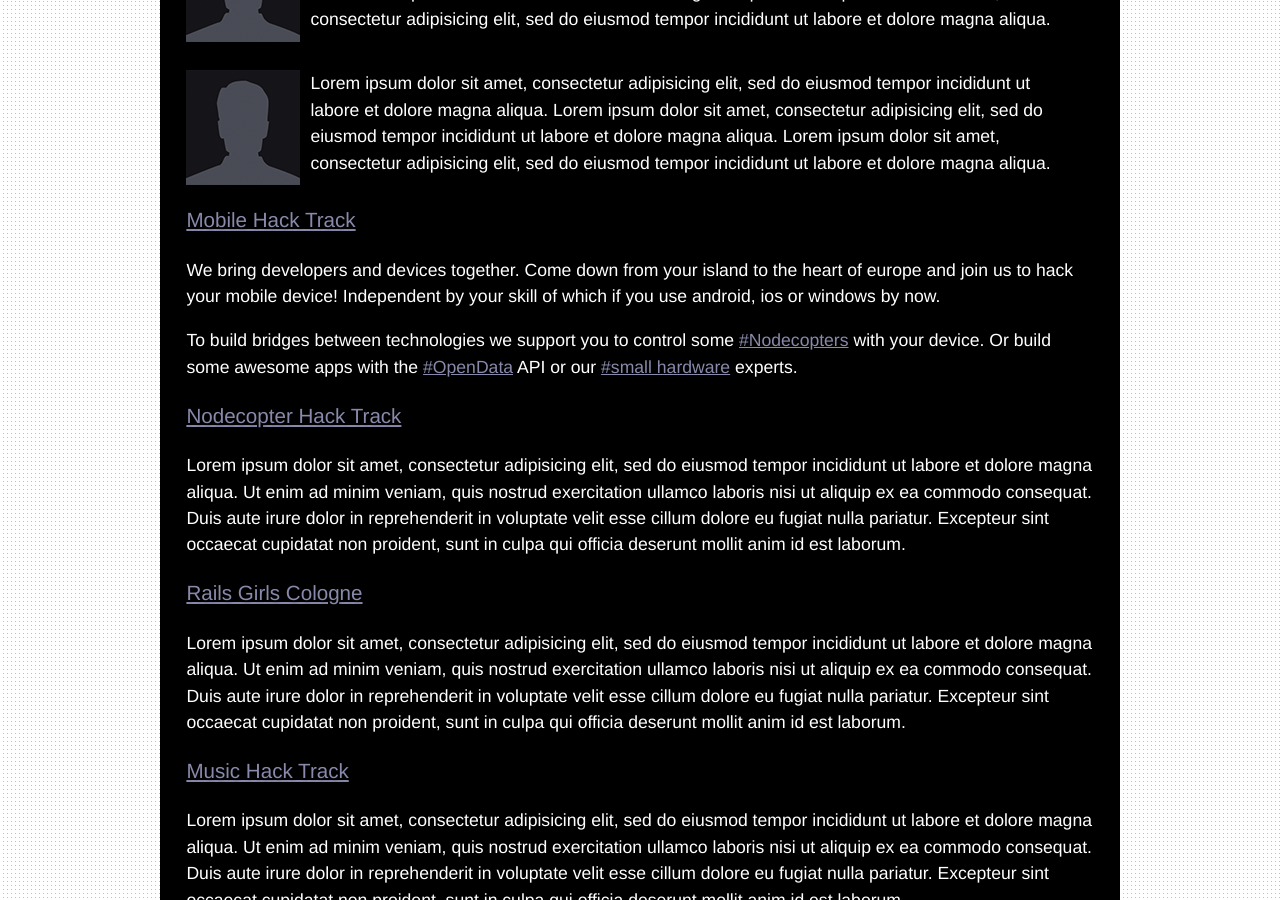
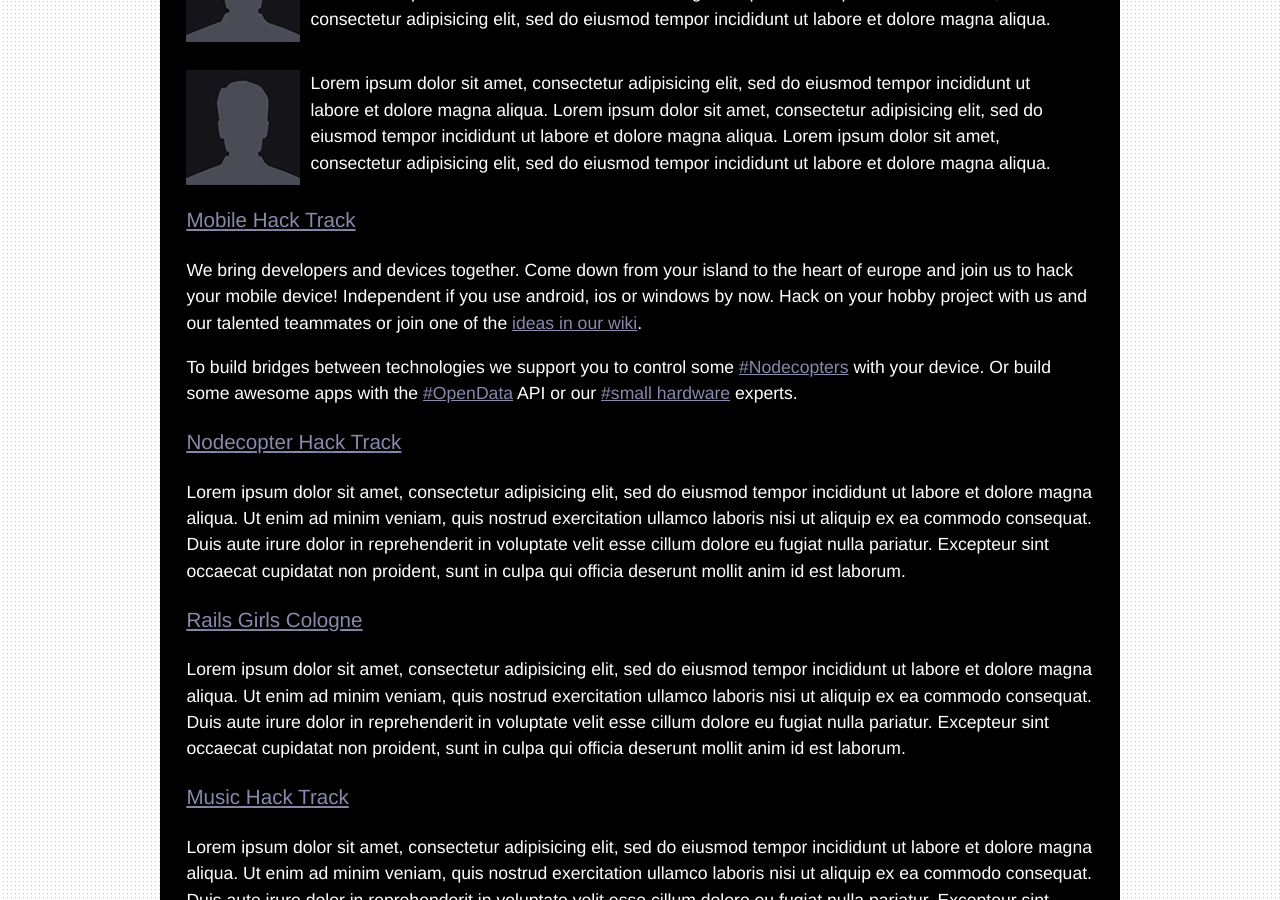
Before and after one commit to InteractiveCologne/interactivecologne.github.com, a Jekyll site: the page built from hack-n-tech.html, in a window 1280 px wide and 900 px high, scrolled down 1590 px. Built offline with Jekyll 4.4.1, drawn with Linux system fonts in a browser that asks for light colours.

Commit message:
Fix typos and extend #mobile section.

```diff
--- a/hack-n-tech.html
+++ b/hack-n-tech.html
@@ -45,7 +45,10 @@
 				<p>
 					We bring developers and devices together.
 					Come down from your island to the heart of europe and join us to hack your mobile device!
-					Independent by your skill of which if you use android, ios or windows by now.
+					Independent if you use android, ios or windows by now.
+					Hack on your hobby project with us and our talented teammates or
+					join one of the
+					<a href="https://github.com/InteractiveCologne/warmup/wiki">ideas in our wiki</a>.
 				</p>
 				<!--<p>
 					HTML5?
```
